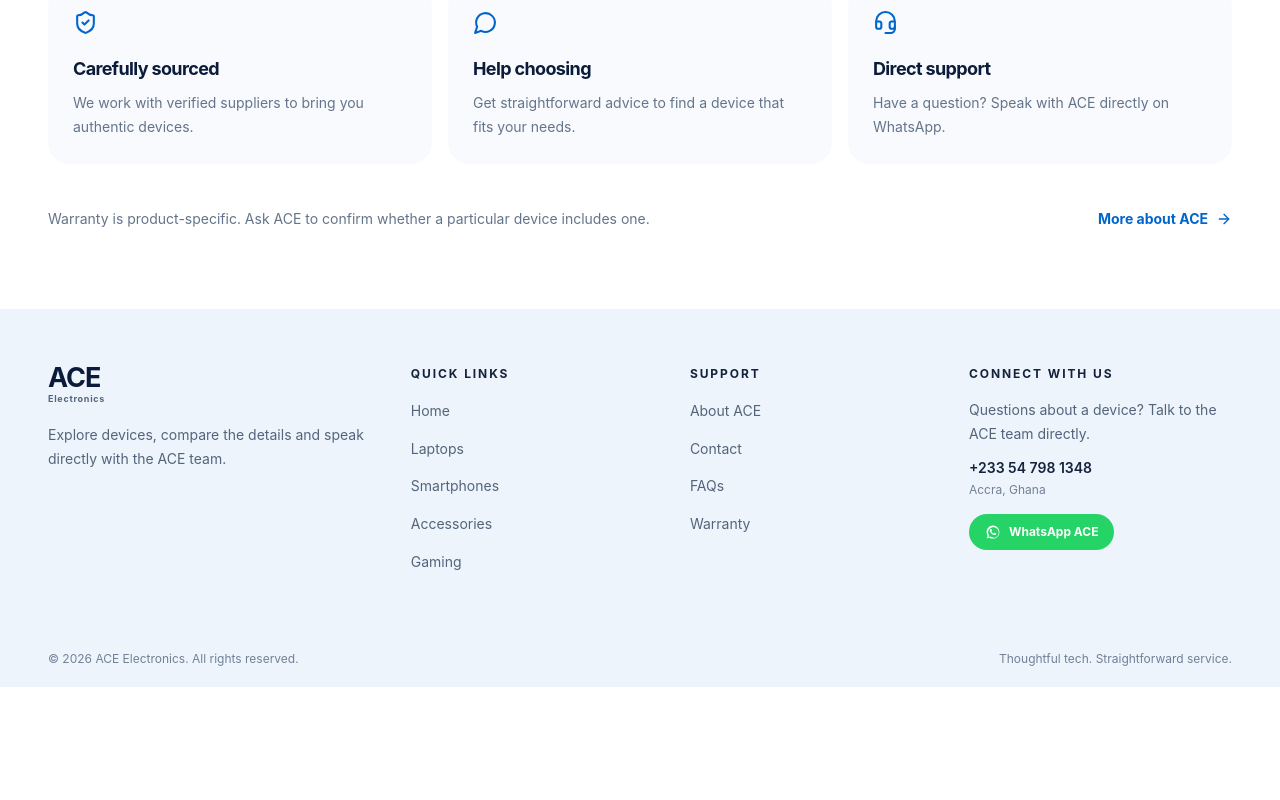
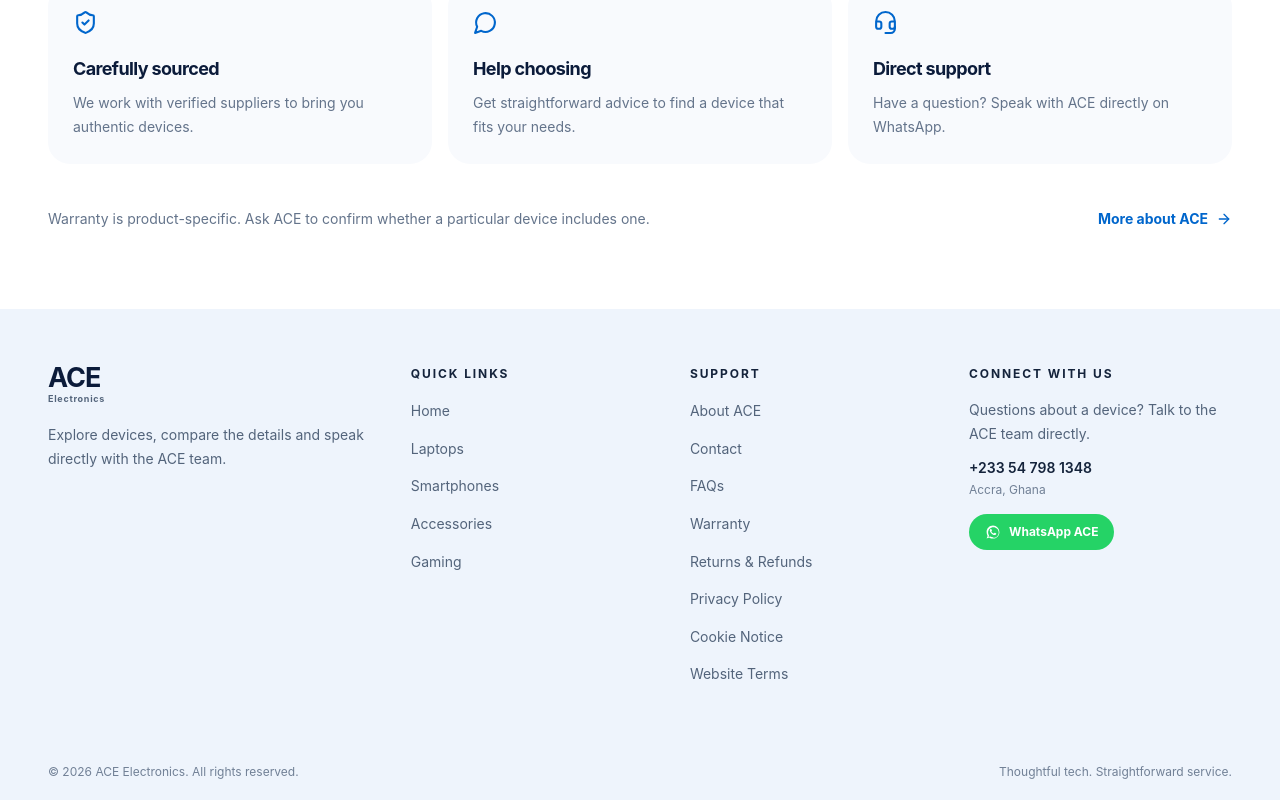
Before and after one commit to Bosman-best/my-nextjs-ace-electronics-web-build, a Next.js app: page / in a window 1280 px wide. Shown: the part 2329-3129 px from the top of the page. Before the commit the page ends 3016 px from the top, so only its background shows below. Built offline with nearby package versions, Linux system fonts and the light colour scheme.

Commit message:
Update storefront legal information and footer links

```diff
--- a/components/redesign/StorefrontFooter.tsx
+++ b/components/redesign/StorefrontFooter.tsx
@@ -2,7 +2,7 @@ import Link from 'next/link'
 import WhatsAppIcon from '@/components/ui/WhatsAppIcon'
 
 const quickLinks = [['Home','/'],['Laptops','/laptops'],['Smartphones','/smartphones'],['Accessories','/accessories'],['Gaming','/gaming']] as const
-const supportLinks = [['About ACE','/about'],['Contact','/contact'],['FAQs','/faqs'],['Warranty','/warranty']] as const
+const supportLinks = [['About ACE','/about'],['Contact','/contact'],['FAQs','/faqs'],['Warranty','/warranty'],['Returns & Refunds','/returns'],['Privacy Policy','/privacy'],['Cookie Notice','/cookies'],['Website Terms','/terms']] as const
 
 export default function StorefrontFooter() {
   return <footer className="border-t border-[#E3EAF3] bg-[#EEF4FC] text-[#17243A]">
```
